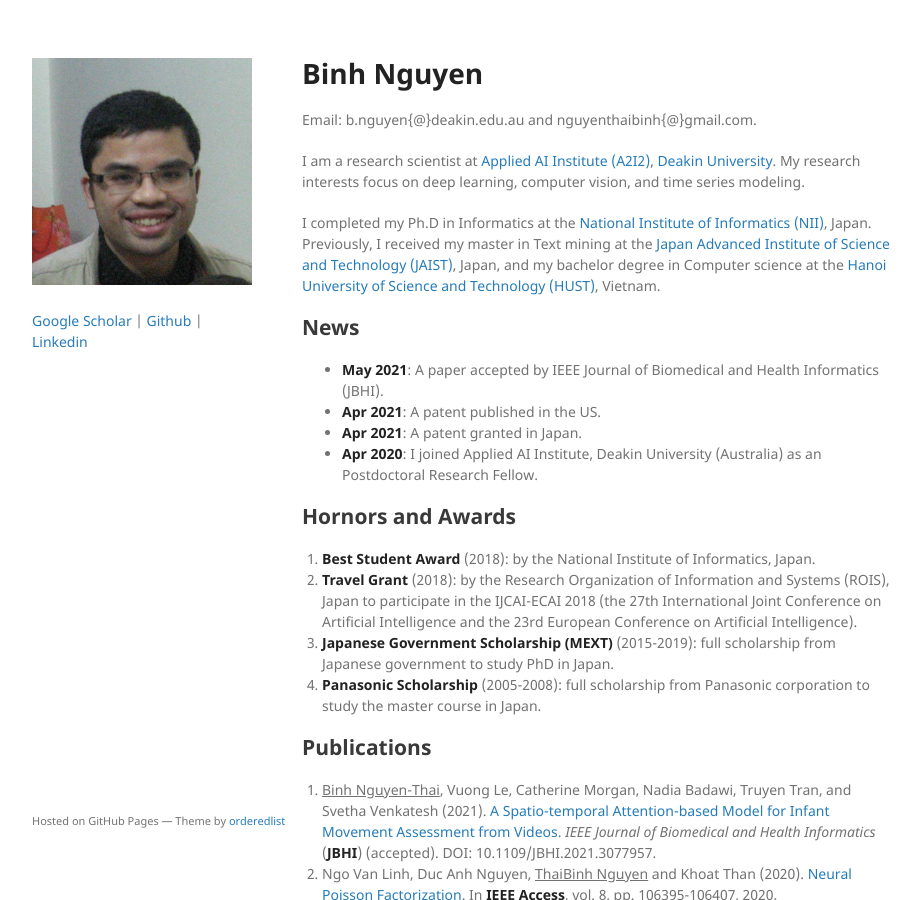
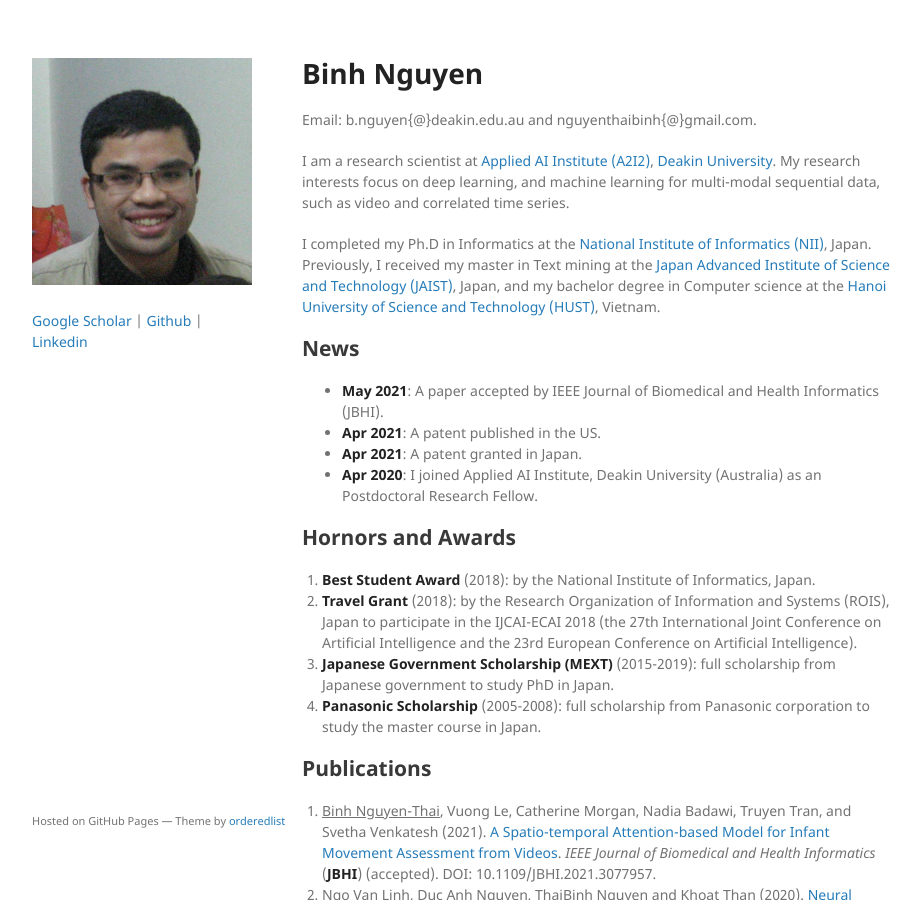
Before and after one commit to nguyenthaibinh/nguyenthaibinh.github.io, a Jekyll site: the page built from index.md, in a window 1280 px wide and 900 px high. Shown: the whole window, without its empty margins (178-1098 px from the left). Built offline with Jekyll 4.4.1, drawn with Linux system fonts in a browser that asks for light colours; the repository's description, which GitHub fills in, is left out; our own code applies the rules of GitHub Pages for plain Markdown files.

Commit message:
Update index.md

```diff
--- a/index.md
+++ b/index.md
@@ -4,7 +4,7 @@
 # Binh Nguyen
 Email: b.nguyen{@}deakin.edu.au and nguyenthaibinh{@}gmail.com.
 
-I am a research scientist at <a href="https://a2i2.deakin.edu.au">Applied AI Institute (A2I2)</a>, <a href="https://www.deakin.edu.au">Deakin University</a>. My research interests focus on deep learning, computer vision, and time series modeling.
+I am a research scientist at <a href="https://a2i2.deakin.edu.au">Applied AI Institute (A2I2)</a>, <a href="https://www.deakin.edu.au">Deakin University</a>. My research interests focus on deep learning, and machine learning for multi-modal sequential data, such as video and correlated time series.
 
 I completed my Ph.D in Informatics at the <a href="http://www.nii.ac.jp/graduate/en/">National Institute of Informatics (NII)</a>, Japan. Previously, I received my master in Text mining at the <a href="https://www.jaist.ac.jp/english/">Japan Advanced Institute of Science and Technology (JAIST)</a>, Japan, and my bachelor degree in Computer science at the <a href="https://en.hust.edu.vn/home">Hanoi University of Science and Technology (HUST)</a>, Vietnam.
 
```
